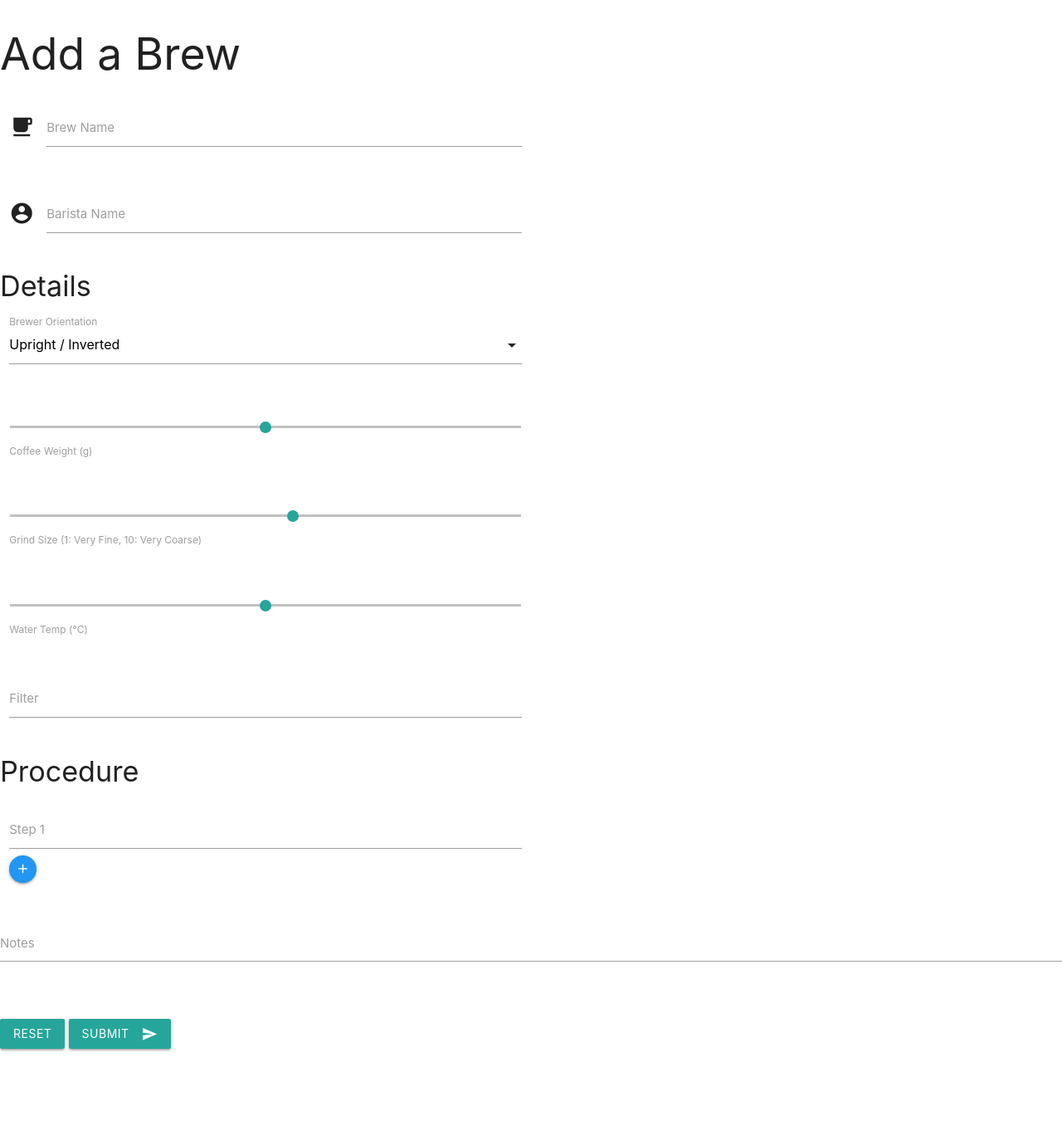
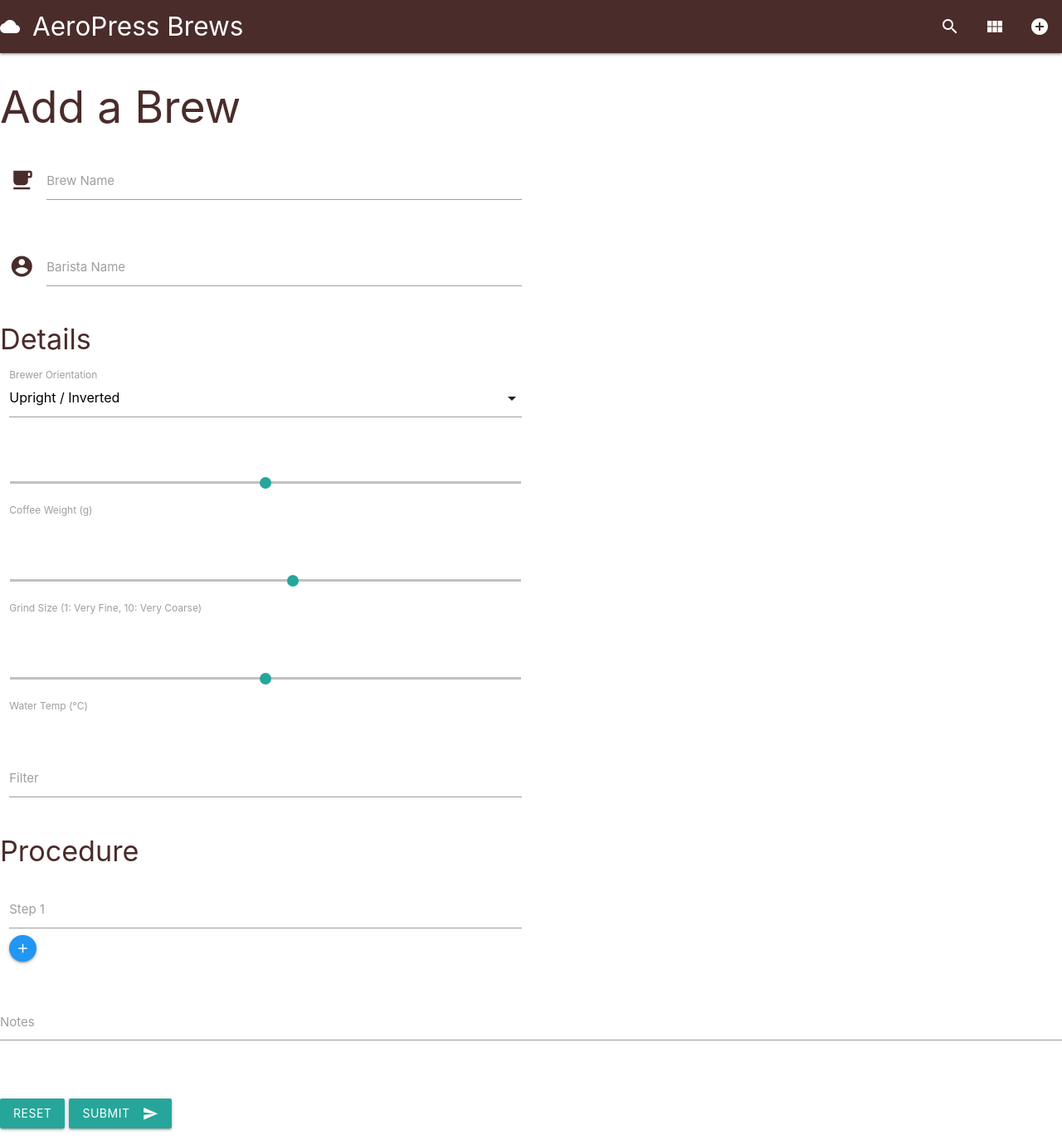
Before and after one commit to tdunn891/aeropress-hub, a Flask app: page /insert_brew in a window 1280 px wide. Shown: the whole page at 83% size. Before the commit the page ends 1267 px from the top, so only its background shows below. Run offline with Flask 2, Linux system fonts and the light colour scheme; some libraries are stand-ins or nearby versions.

Commit message:
add navbar to base.html

```diff
--- /dev/null
+++ b/static/css/base.css
@@ -0,0 +1,10 @@
+body {
+  /* background-color: #4a2c2a; */
+  color: #4a2c2a !important;
+  font-size: large;
+}
+
+/* Nav bar */
+nav {
+   background-color: #4a2c2a !important;
+}
--- a/templates/base.html
+++ b/templates/base.html
@@ -10,13 +10,30 @@
    <link rel="stylesheet" href="https://cdnjs.cloudflare.com/ajax/libs/materialize/1.0.0/css/materialize.min.css">
    <!-- Material Icons -->
    <link href="https://fonts.googleapis.com/icon?family=Material+Icons" rel="stylesheet">
-   <link rel="stylesheet" href="static/css/style.css">
+   <!-- style.css -->
+   <link rel="stylesheet" href="{{url_for('static', filename='css/base.css')}}" type="text/css" />
 
 
    <title>AeroPress Brews</title>
 </head>
 
 <body>
+   <!-- Nav bar -->
+   <nav>
+      <div class="nav-wrapper">
+         <a href="{{url_for('get_brews')}}" class="brand-logo">
+            <i class="material-icons">cloud</i>
+            AeroPress Brews
+         </a>
+         <ul class="right hide-on-med-and-down">
+            <li><a href="#"><i class="material-icons">search</i></a></li>
+            <li><a href="#"><i class="material-icons">view_module</i></a></li>
+            <li><a href="{{url_for('insert_brew')}}"><i class="material-icons">add_circle</i></a></li>
+            <!-- <li><a href="collapsible.html"><i class="material-icons">refresh</i></a></li> -->
+            <!-- <li><a href="mobile.html"><i class="material-icons">more_vert</i></a></li> -->
+         </ul>
+      </div>
+   </nav>
    <!-- <h1>Base.html</h1> -->
    {% block content %}
 
@@ -29,10 +46,8 @@
    <script>$(document).ready(function () {
          $('select').formSelect();
          $('input#input_text, textarea#textarea2').characterCounter();
+         $('.sidenav').sidenav();
       });
-   </script>
-   <script>
-      //$('#coffee_weight_slider').next().children().text();
    </script>
 </body>
 
```
Also changed, not shown: static/css/style.css (deleted).
